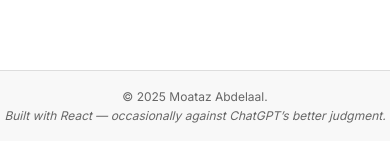
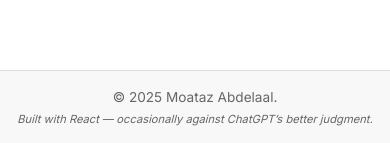
Before and after one commit to mottazabdelfattah/portfolio, a React (Vite) app: page / in a window 390 px wide. Shown: the part 6384-6527 px from the top of the page. Built offline with nearby package versions, Linux system fonts and the light colour scheme.

Commit message:
adding padding on mobile phones

```diff
--- a/src/components/layout/Footer.css
+++ b/src/components/layout/Footer.css
@@ -6,6 +6,9 @@
   font-size: 0.85rem;
   color: #666;
   border-top: 1px solid #ddd;
+}
+.footer em {
+  font-size: 0.75rem;
 }
 
 .footer-content a {
@@ -19,11 +22,11 @@
 .footer-content p {
   max-width: 500px;
   margin: 0 auto;
-
 }
 
 @media (max-width: 600px) {
-    .footer {
-      font-size: 0.75rem;
+  .footer em {
+    font-size: 0.7rem;
+    padding: 1rem;
   }
 }
```
Lines whose indentation alone changed are shown as unchanged.
